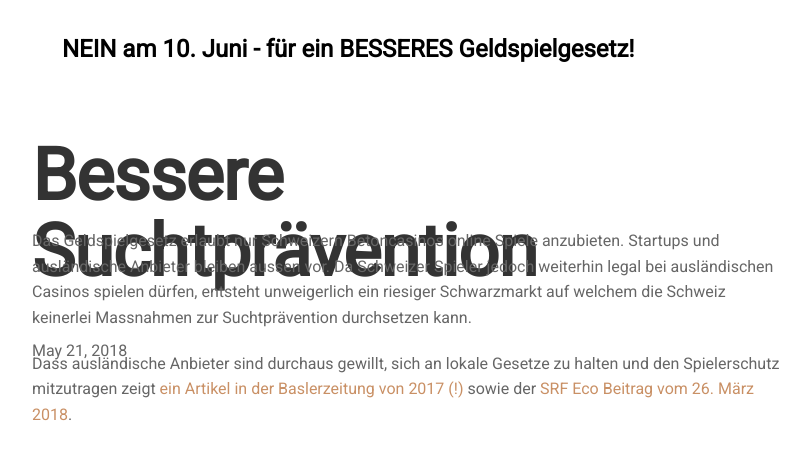
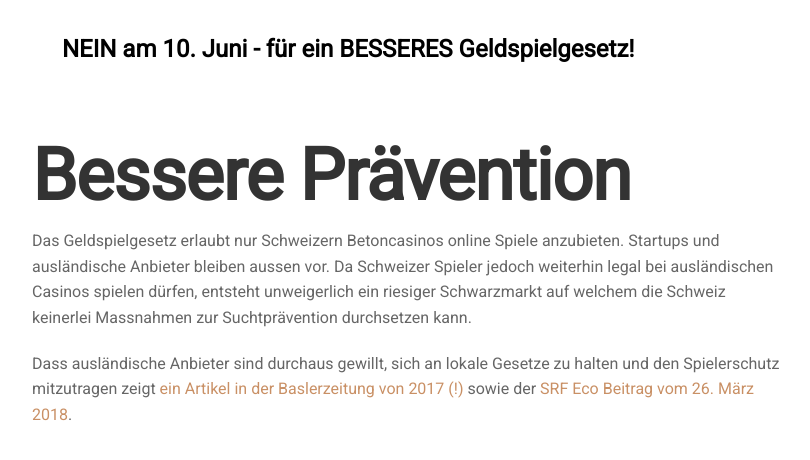
Before and after one commit to geldspielgesetz/geldspielgesetz.github.io, a Jekyll site: the page built from argumente/bessere-suchtprävention.md, in a window 1280 px wide. Shown: the top 460 px of the page, without its empty margins (233-1043 px from the left). Built offline with Jekyll 4.4.1, drawn with Linux system fonts in a browser that asks for light colours.

Commit message:
Make (broken) publish date optional

```diff
--- a/_layouts/post.html
+++ b/_layouts/post.html
@@ -5,7 +5,7 @@
 
   <header class="post-header">
     <h1 class="post-title" itemprop="name headline">{{ page.title }}</h1>
-    <p class="post-meta"><time datetime="{{ page.date | date_to_xmlschema }}" itemprop="datePublished">{{ page.date | date: "%b %-d, %Y" }}</time>{% if page.author %} • <span itemprop="author" itemscope itemtype="http://schema.org/Person"><span itemprop="name">{{ page.author }}</span></span>{% endif %}</p>
+    <p class="post-meta">{% if page.date %}<time datetime="{{ page.date | date_to_xmlschema }}" itemprop="datePublished">{{ page.date | date: "%b %-d, %Y" }}</time>{% endif %}{% if page.author %} • <span itemprop="author" itemscope itemtype="http://schema.org/Person"><span itemprop="name">{{ page.author }}</span></span>{% endif %}</p>
   </header>
 
   <div class="post-content" itemprop="articleBody">
--- a/argumente/bessere-suchtprävention.md
+++ b/argumente/bessere-suchtprävention.md
@@ -1,7 +1,6 @@
 ---
 layout: post
-title: 'Bessere Suchtprävention'
-date:   2018-05-21 03:08:39 +0200
+title: 'Bessere Prävention'
 ---
 Das Geldspielgesetz erlaubt nur Schweizern Betoncasinos online Spiele anzubieten. Startups und ausländische Anbieter bleiben aussen vor. Da Schweizer Spieler jedoch weiterhin legal bei ausländischen Casinos spielen dürfen, entsteht unweigerlich ein riesiger Schwarzmarkt auf welchem die Schweiz keinerlei Massnahmen zur Suchtprävention durchsetzen kann.
 
```
Also changed, not shown: argumente/bessere-spiele.md (+0 -1 lines), argumente/keine-netzsperren.md (+0 -1 lines), argumente/mehr-ahv.md (+0 -1 lines).
